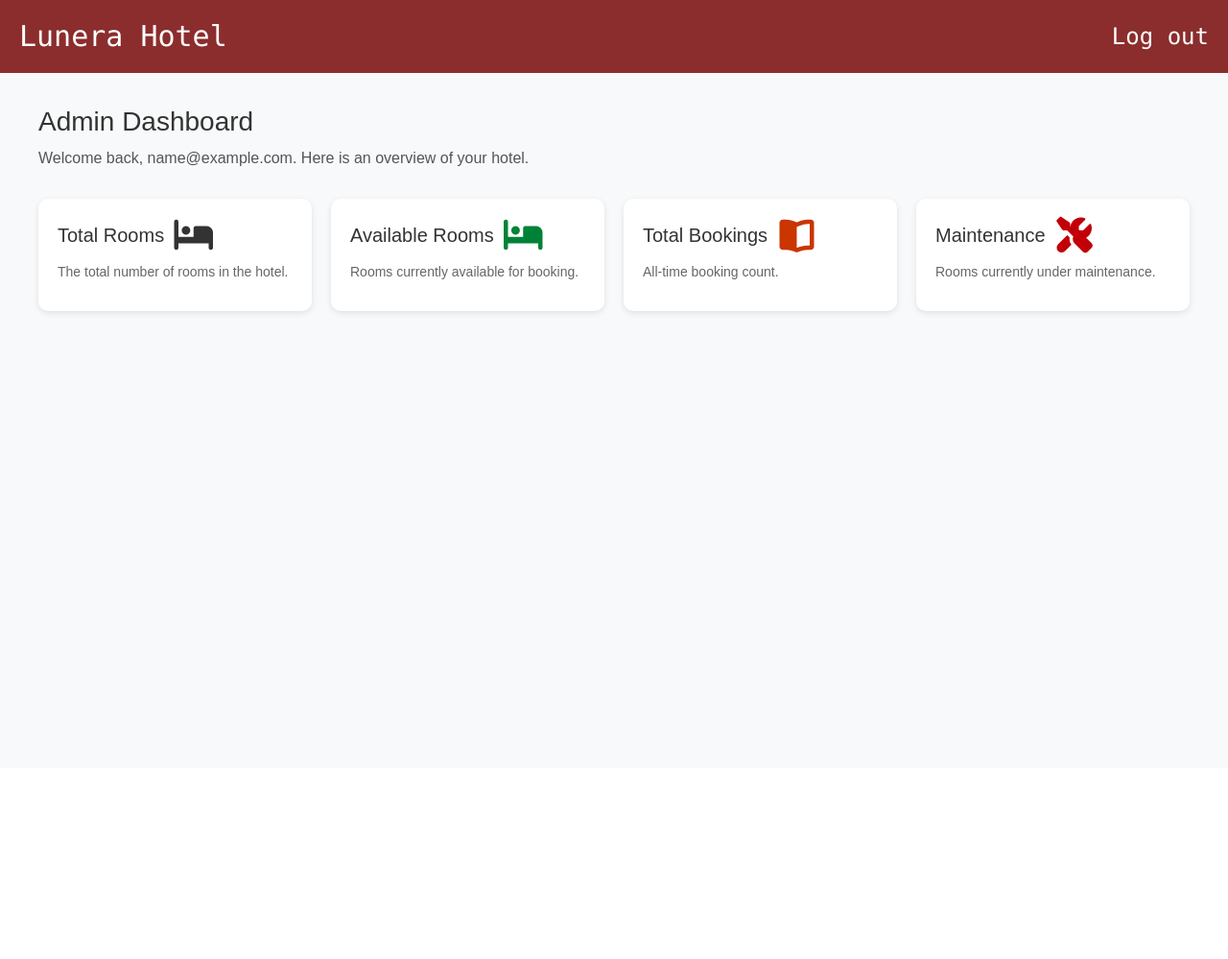
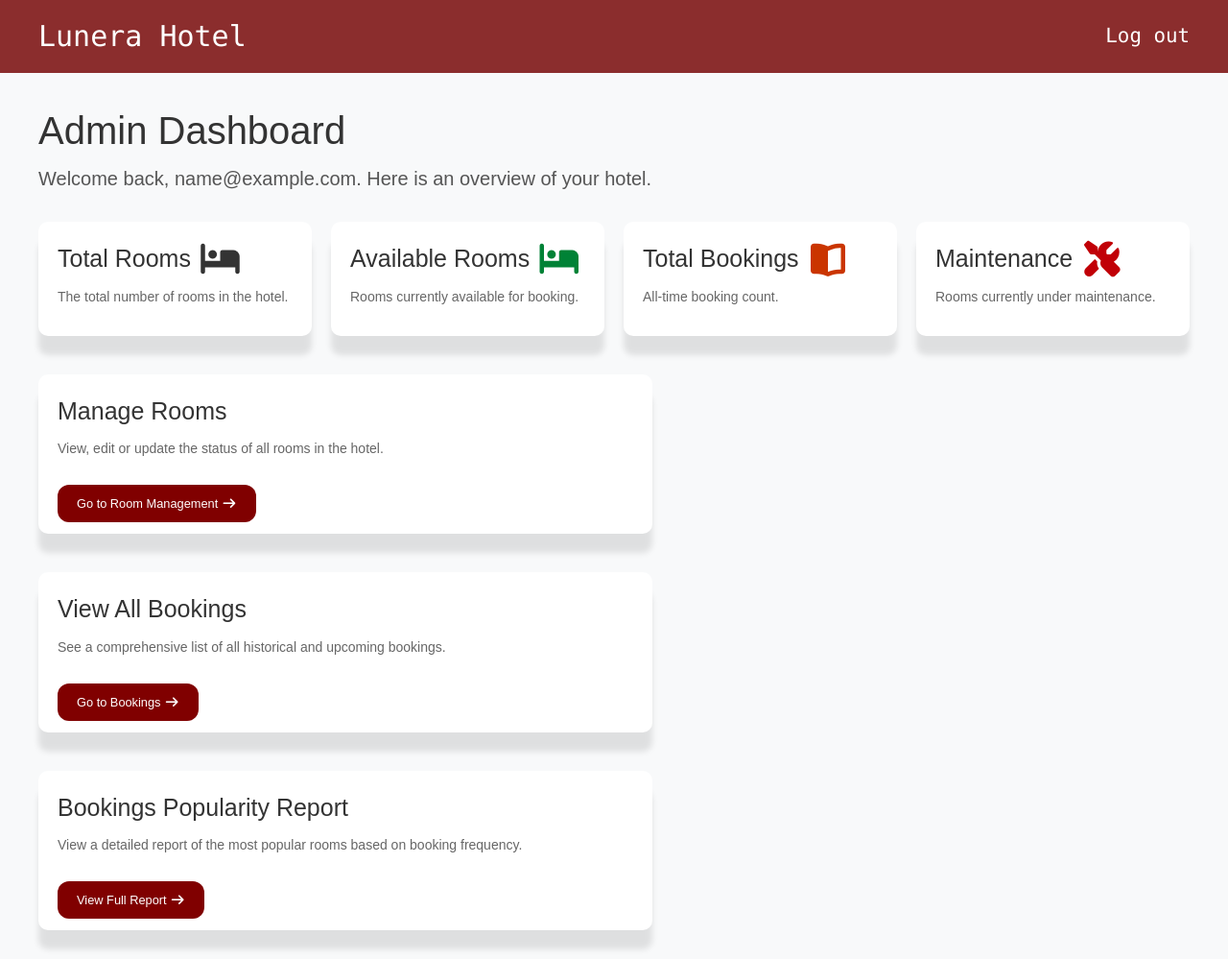
Before and after one commit to lAngittoto/LuneraHotel, a PHP site: template App/Admin/Views/dashboard.php in a window 1280 px wide. Shown: the whole page at 96% size. Before the commit the page ends 328 px from the top, so only its background shows below. Run offline with PHP 8.4, Linux system fonts and the light colour scheme; the template is opened without the code that fills it, so the values that code supplies are empty; the visitor is signed in with stand-in values (Sample User, id 1).

Commit message:
matatapos din

```diff
--- /dev/null
+++ b/App/Admin/Views/allbookings.php
@@ -0,0 +1 @@
+<h1>Bookings</h1>
--- a/App/Admin/Views/dashboard.php
+++ b/App/Admin/Views/dashboard.php
@@ -1,8 +1,8 @@
 <?php ob_start(); ?>
 <section class="select-none">
-  <div class="bg-[#8b2d2d] not-visited:w-screen px-5 py-5 flex flex-row justify-between text-[#ffffff] font-mono items-center select">
+  <div class="bg-[#8b2d2d] not-visited:w-screen px-10 py-5 flex flex-row justify-between text-[#ffffff] font-mono items-center select">
     <h1 class="text-3xl">Lunera Hotel</h1>
-    <a href="/LuneraHotel/App/Auth/Controllers/logout.php" class=" text-2xl">Log out</a>
+    <a href="/LuneraHotel/App/Auth/Controllers/logout.php" class=" text-[1.3rem]">Log out</a>
   </div>
 
   <!-- Dashboard Content -->
@@ -29,14 +29,34 @@
       <div class="card">
         <h3>Total Bookings <i class="fa-solid fa-book-open text-4xl text-orange-700"></i></h3>
         <p class="description">All-time booking count.</p>
-          <span class="number"><?= htmlspecialchars($bookings)?></span>
+        <span class="number"><?= htmlspecialchars($bookings) ?></span>
       </div>
       <!-- Under Maintenance -->
       <div class="card">
         <h3>Maintenance<i class="fa-solid fa-screwdriver-wrench text-4xl text-red-700"></i></h3>
         <p class="description">Rooms currently under maintenance.</p>
-          <span class="number"><?= htmlspecialchars($undermaintenance)?></span>
+        <span class="number"><?= htmlspecialchars($undermaintenance) ?></span>
       </div>
+    </div>
+    <section class="mt-10 ">
+    <div class=" flex flex-col gap-10 md:w-[50vw] w-full">
+      <div class="card">
+        <h3>Manage Rooms</h3>
+        <p class="description">View, edit or update the status of all rooms in the hotel.</p> <br>
+        <a href="/LuneraHotel/App/Public/managerooms" class=" text-[#ffffff] bg-[#800000] py-3 px-5 rounded-xl sm:text-[0.8rem] text-[0.7rem] ">Go to Room Management <i class="fa-solid fa-arrow-right"></i></a>
+      </div>
+      <div class="card">
+        <h3>View All Bookings</h3>
+        <p class="description">See a comprehensive list of all historical and upcoming bookings.</p> <br>
+        <a href="/LuneraHotel/App/Public/allbookings" class=" text-[#ffffff] bg-[#800000] py-3 px-5 rounded-xl sm:text-[0.8rem] text-[0.7rem]">Go to Bookings <i class="fa-solid fa-arrow-right"></i></a>
+      </div>
+    <div class="card">
+      <h3>Bookings Popularity Report</h3>
+      <p class="description">View a detailed report of the most popular rooms based on booking frequency.</p> <br>
+      <a href="/LuneraHotel/App/Public/popularity" class=" text-[#ffffff] bg-[#800000] py-3 px-5 rounded-xl sm:text-[0.8rem] text-[0.7rem]">View Full Report <i class="fa-solid fa-arrow-right"></i></a>
+    </div>
+    </div>
+    </section>
     </div>
   </main>
 </section>
--- /dev/null
+++ b/App/Admin/Views/managerooms.php
@@ -0,0 +1 @@
+<h1>Manage</h1>
--- /dev/null
+++ b/App/Admin/Views/popularitybooking.php
@@ -0,0 +1 @@
+<h1>Popularity</h1>
--- a/App/End-User/Controllers/roomdata.php
+++ b/App/End-User/Controllers/roomdata.php
@@ -32,7 +32,7 @@ class Rooms
 
         echo '<div class="flex flex-row justify-between items-center p-3">';
 
-        echo "<h1 class='lg:text-2xl sm:text-[1.2rem] md: text-[1.6rem]'>{$this->RoomType}</h1>";
+        echo "<h1 class='lg:text-2xl sm:text-[1.2rem] md: text-[1.6rem] font-bold'>{$this->RoomType}</h1>";
         $statusClass = getStatusClass($this->status);
         echo "<h1 class='lg:text-[1rem] lg:px-5 lg:py-2 md:text-[0.8rem] md:px-4 md:py-1 text-[0.7rem] px-3 py-1 rounded-4xl  text-white {$statusClass}'>{$this->status}</h1>";
 
@@ -42,7 +42,7 @@ class Rooms
 
         echo '<div class="flex flex-row justify-between p-3 mt-auto">';
         echo "<h1 class='lg:text-2xl sm:text-[1.2rem] md:text-[1.6rem] text-[#333333]'>Room: {$this->RoomNumber}</h1>";
-        echo "<h1 class='lg:text-2xl sm:text-[1.2rem] md:text-[1.6rem] text-[#333333]'><i class='fa-regular fa-user'></i> {$this->people} Person</h1>";
+        echo "<h1 class='lg:text-2xl sm:text-[1.2rem] md:text-[1.6rem] text-[#333333]'><i class='fa-regular fa-user'></i> Up to {$this->people} Person</h1>";
         echo "</div>";
 
 
--- a/App/Public/CSS/dashboard.css
+++ b/App/Public/CSS/dashboard.css
@@ -17,16 +17,16 @@ header {
 
 /* Dashboard Section */
 .dashboard {
-  padding: 30px 40px;
+  padding: 30px 40px
 }
 
 .dashboard h2 {
-  font-size: 28px;
+  font-size: 40px;
   margin-bottom: 5px;
 }
 
 .dashboard p {
-  font-size: 16px;
+  font-size: 20px;
   color: #555;
   margin-bottom: 30px;
 }
@@ -47,14 +47,14 @@ header {
   background: white;
   border-radius: 10px;
   padding: 20px;
-  box-shadow: 0 2px 6px rgba(0,0,0,0.1);
+  box-shadow: 0 20px 6px rgba(0,0,0,0.1);
   flex: 1;
   min-width: 220px;
 }
 
 .card h3 {
   font:bold;
-  font-size: 20px;
+  font-size: 25px;
   margin: 0;
   display: flex;
   align-items: center;
--- a/App/src/output.css
+++ b/App/src/output.css
@@ -12,8 +12,8 @@
     --color-red-700: oklch(50.5% 0.213 27.518);
     --color-red-900: oklch(39.6% 0.141 25.723);
     --color-orange-700: oklch(55.3% 0.195 38.402);
+    --color-amber-300: oklch(87.9% 0.169 91.605);
     --color-amber-800: oklch(47.3% 0.137 46.201);
-    --color-yellow-200: oklch(94.5% 0.129 101.54);
     --color-yellow-500: oklch(79.5% 0.184 86.047);
     --color-green-400: oklch(79.2% 0.209 151.711);
     --color-green-500: oklch(72.3% 0.219 149.579);
@@ -49,14 +49,16 @@
     --text-5xl--line-height: 1;
     --text-6xl: 3.75rem;
     --text-6xl--line-height: 1;
+    --text-9xl: 8rem;
+    --text-9xl--line-height: 1;
     --font-weight-light: 300;
     --font-weight-medium: 500;
     --font-weight-semibold: 600;
     --font-weight-bold: 700;
-    --tracking-wide: 0.025em;
     --leading-tight: 1.25;
     --radius-md: 0.375rem;
     --radius-lg: 0.5rem;
+    --radius-xl: 0.75rem;
     --radius-2xl: 1rem;
     --radius-3xl: 1.5rem;
     --radius-4xl: 2rem;
@@ -409,6 +441,9 @@
   }
   .rounded-md {
     border-radius: var(--radius-md);
+  }
+  .rounded-xl {
+    border-radius: var(--radius-xl);
   }
   .rounded-t-2xl {
     border-top-left-radius: var(--radius-2xl);
@@ -505,6 +549,9 @@
   .px-8 {
     padding-inline: calc(var(--spacing) * 8);
   }
+  .px-10 {
+    padding-inline: calc(var(--spacing) * 10);
+  }
   .py-1 {
     padding-block: calc(var(--spacing) * 1);
   }
@@ -856,6 +929,11 @@
       line-height: var(--tw-leading, var(--text-xl--line-height));
     }
   }
+  .sm\:text-\[0\.8rem\] {
+    @media (width >= 40rem) {
+      font-size: 0.8rem;
+    }
+  }
   .sm\:text-\[1\.1rem\] {
     @media (width >= 40rem) {
       font-size: 1.1rem;
@@ -879,6 +957,11 @@
   .md\:w-20 {
     @media (width >= 48rem) {
       width: calc(var(--spacing) * 20);
+    }
+  }
+  .md\:w-\[50vw\] {
+    @media (width >= 48rem) {
+      width: 50vw;
     }
   }
   .md\:w-\[200px\] {
```
Also changed, not shown: other parts of App/src/output.css (+68 -3 lines), App/Routes/admin.php (+22 -0 lines), App/Routes/web.php (+7 -3 lines), App/End-User/Helpers/correctgrammar.php (added). Lines whose indentation alone changed are shown as unchanged.
